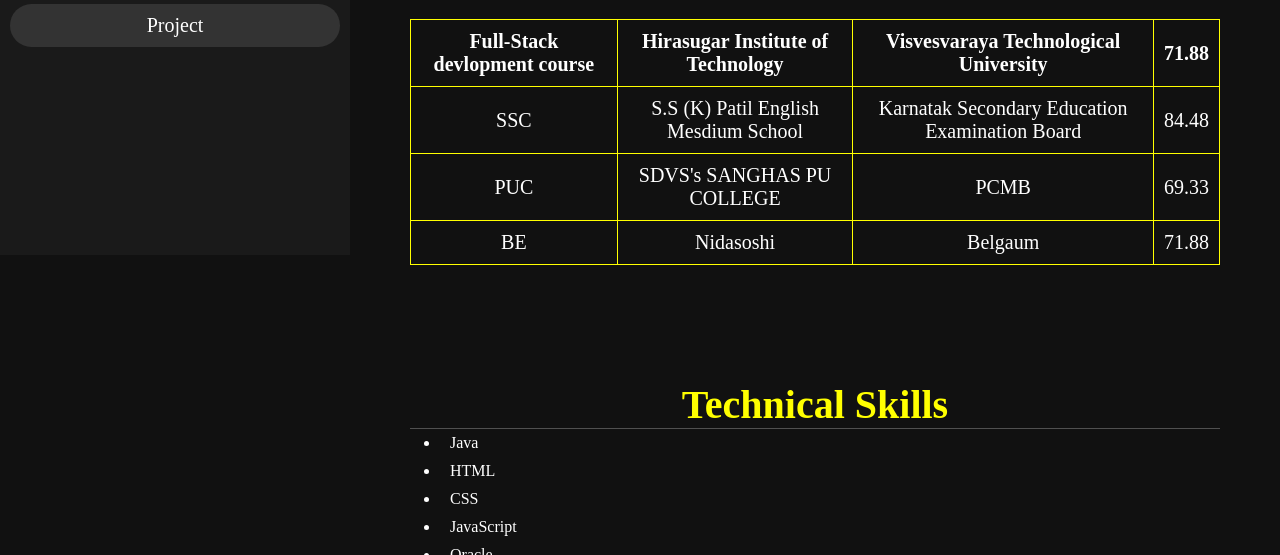
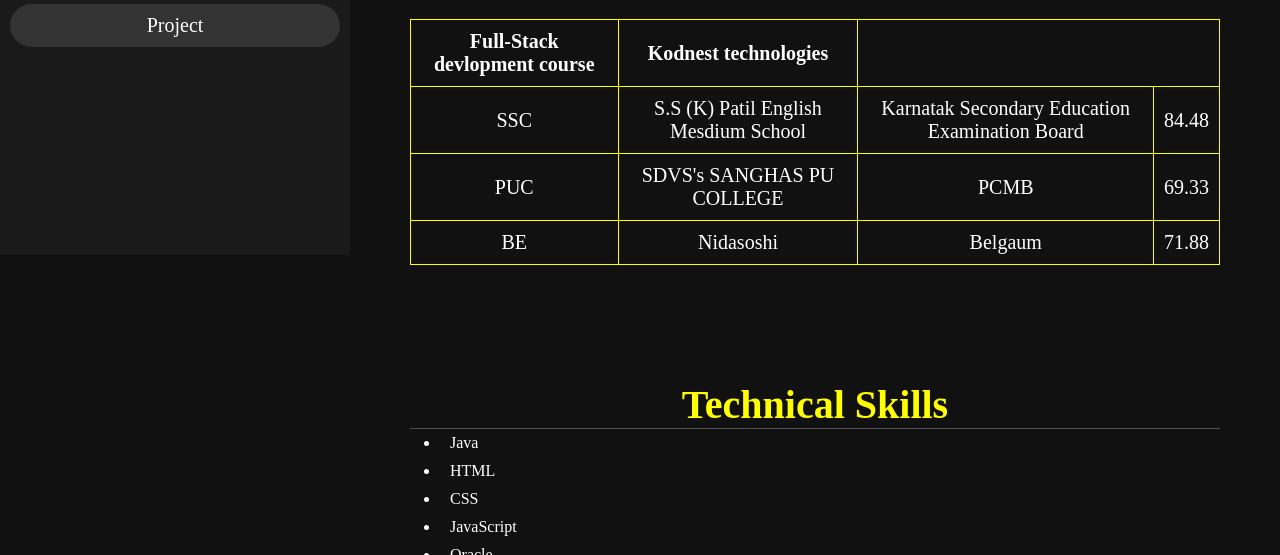
Before and after one commit to Ashrafidf/Portfolio, a plain HTML site: page index.html in a window 1280 px wide. Shown: the part 545-1100 px from the top of the page. Drawn offline with Linux system fonts and the light colour scheme.

Commit message:
Update index.html

```diff
--- a/index.html
+++ b/index.html
@@ -40,9 +40,8 @@
     <table>
         <tr>
             <th>Full-Stack devlopment course</th>
-            <th>Hirasugar Institute of Technology</th>
-            <th>Visvesvaraya Technological University</th>
-            <th>71.88</th>
+            <th>Kodnest technologies</th>
+
         </tr>
         <tr>
             <td>SSC</td>
```
